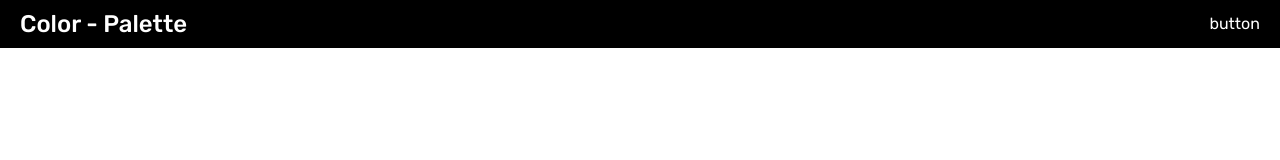
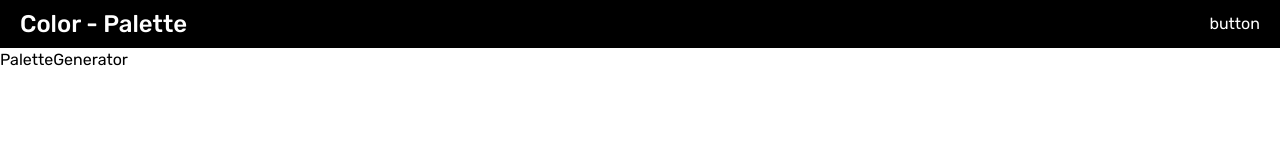
Before and after one commit to prajwalbharadwaj/color-palette, a Vue app: page / in a window 1280 px wide. Shown: the top 160 px of the page. Built offline with nearby package versions, Linux system fonts and the light colour scheme.

Commit message:
general page creation

```diff
--- a/src/router/index.js
+++ b/src/router/index.js
@@ -1,8 +1,16 @@
 import { createRouter, createWebHistory } from 'vue-router'
+
+const routes = [
+  {
+    path: '/',
+    name: 'Home',
+    component: () => import('~/views/Home.vue'),
+  },
+]
 
 const router = createRouter({
   history: createWebHistory(import.meta.env.BASE_URL),
-  routes: [],
+  routes,
 })
 
 export default router
--- /dev/null
+++ b/src/views/Home.vue
@@ -0,0 +1,15 @@
+<script setup>
+import PaletteGenerator from '~/views/PaletteGenerator.vue'
+import {reactive} from 'vue'
+
+const state = reactive({
+
+})
+</script>
+
+<template>
+  <!-- <div class="max-w-4xl mx-auto">
+    Home
+  </div> -->
+<PaletteGenerator/>
+</template>
--- /dev/null
+++ b/src/views/PaletteGenerator.vue
@@ -0,0 +1,11 @@
+<script setup>
+// const state = reactive({
+
+// })
+</script>
+
+<template>
+  <div>
+    PaletteGenerator
+  </div>
+</template>
--- /dev/null
+++ b/src/views/PaletteGeneratorCard.vue
@@ -0,0 +1,11 @@
+<script setup>
+// const state = reactive({
+
+// })
+</script>
+
+<template>
+  <div>
+    PaletteGeneratorCard
+  </div>
+</template>
```
